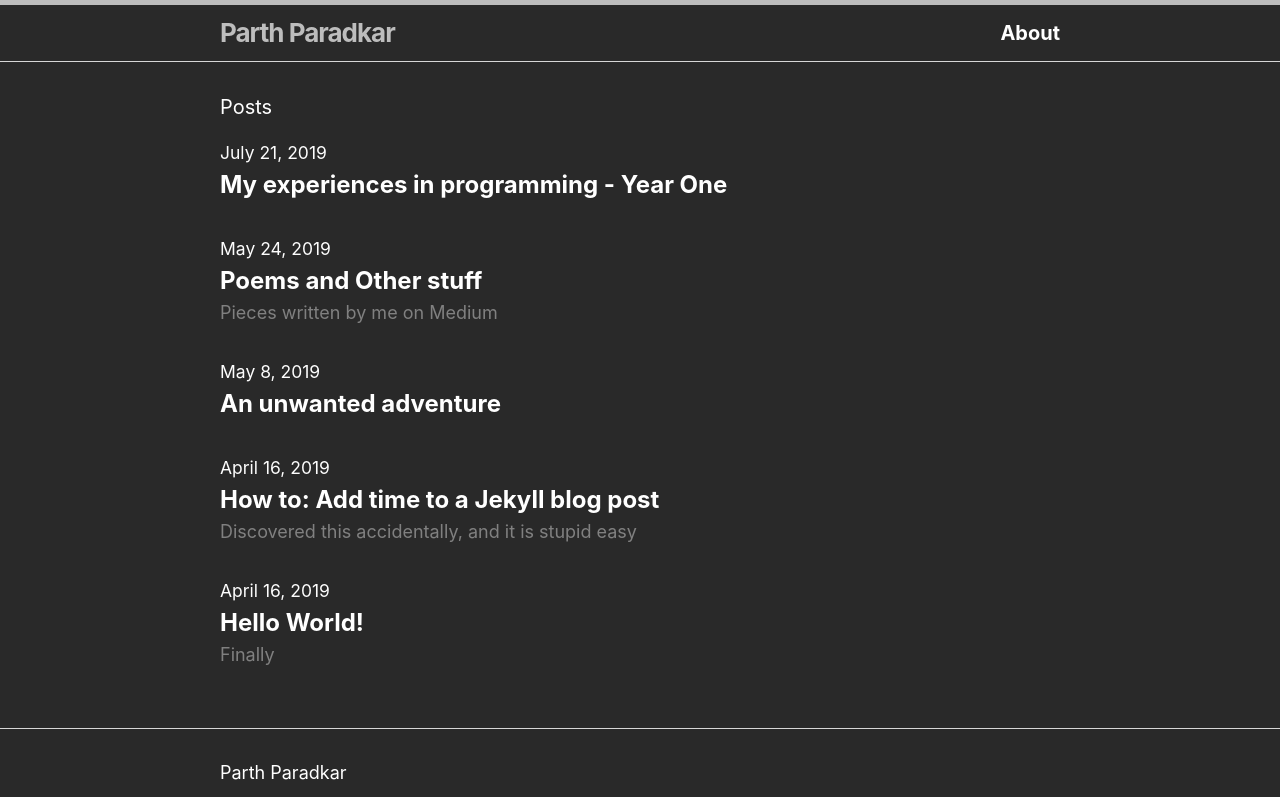
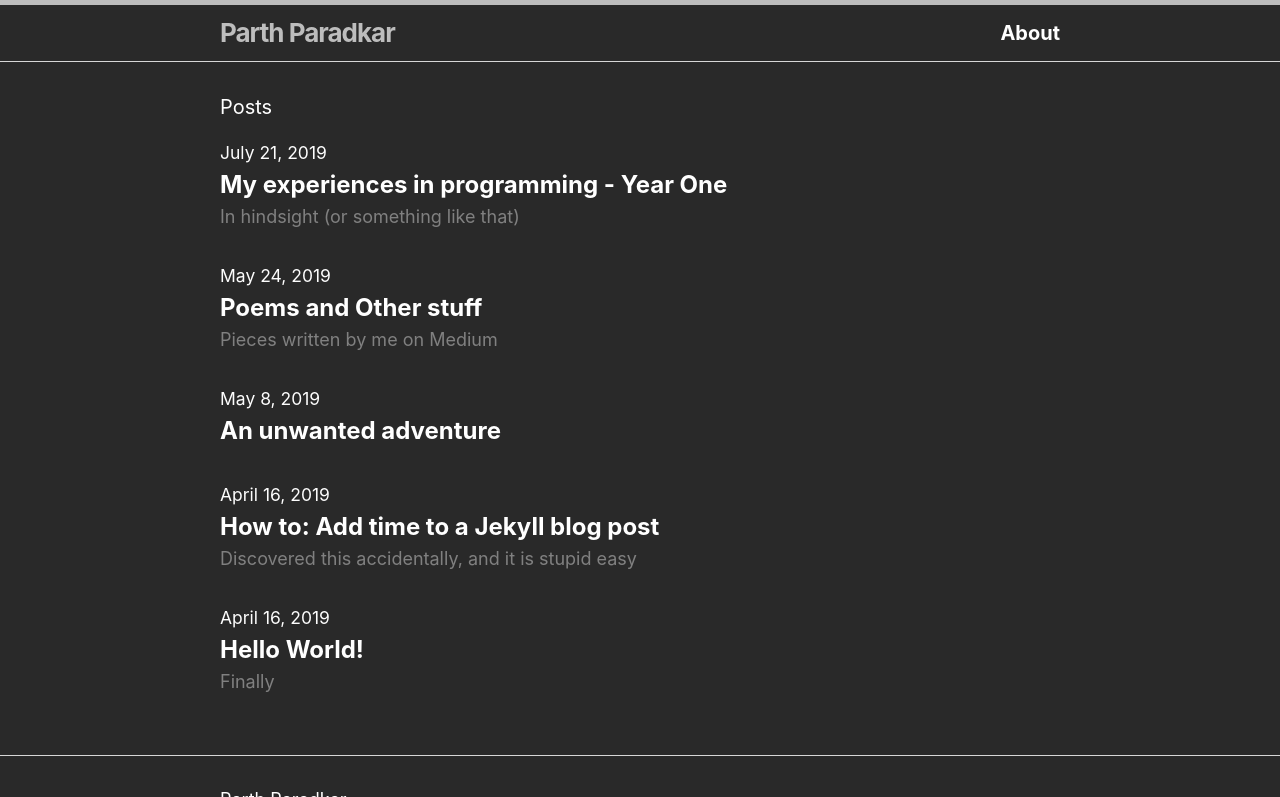
Before and after one commit to tweet-sevak/thescriptninja.github.io, a Jekyll site: the page built from index.html, in a window 1280 px wide, cut to the strip 0-797 px from the top of the page. Built offline with Jekyll 4.4.1, drawn with Linux system fonts in a browser that asks for light colours.

Commit message:
Description added

```diff
--- a/_posts/2019-07-21-My-experiences-in-programming.markdown
+++ b/_posts/2019-07-21-My-experiences-in-programming.markdown
@@ -2,7 +2,7 @@
 layout: post
 title: My experiences in programming - Year One
 date: 2019-07-21 11:28:18 IST
-description:
+description: In hindsight (or something like that)
 author: Parth Paradkar
 fbcomments: yes
 ---
```
